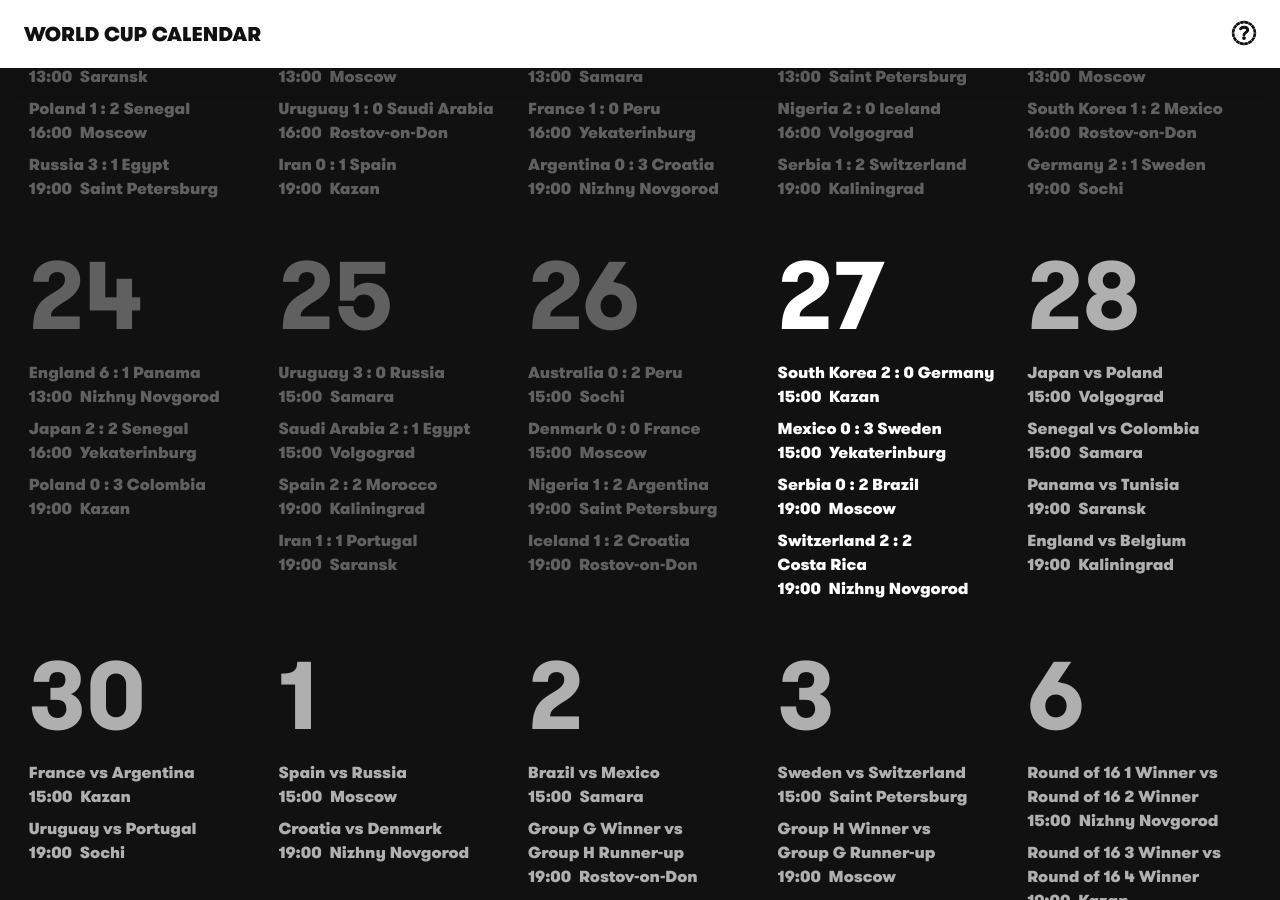
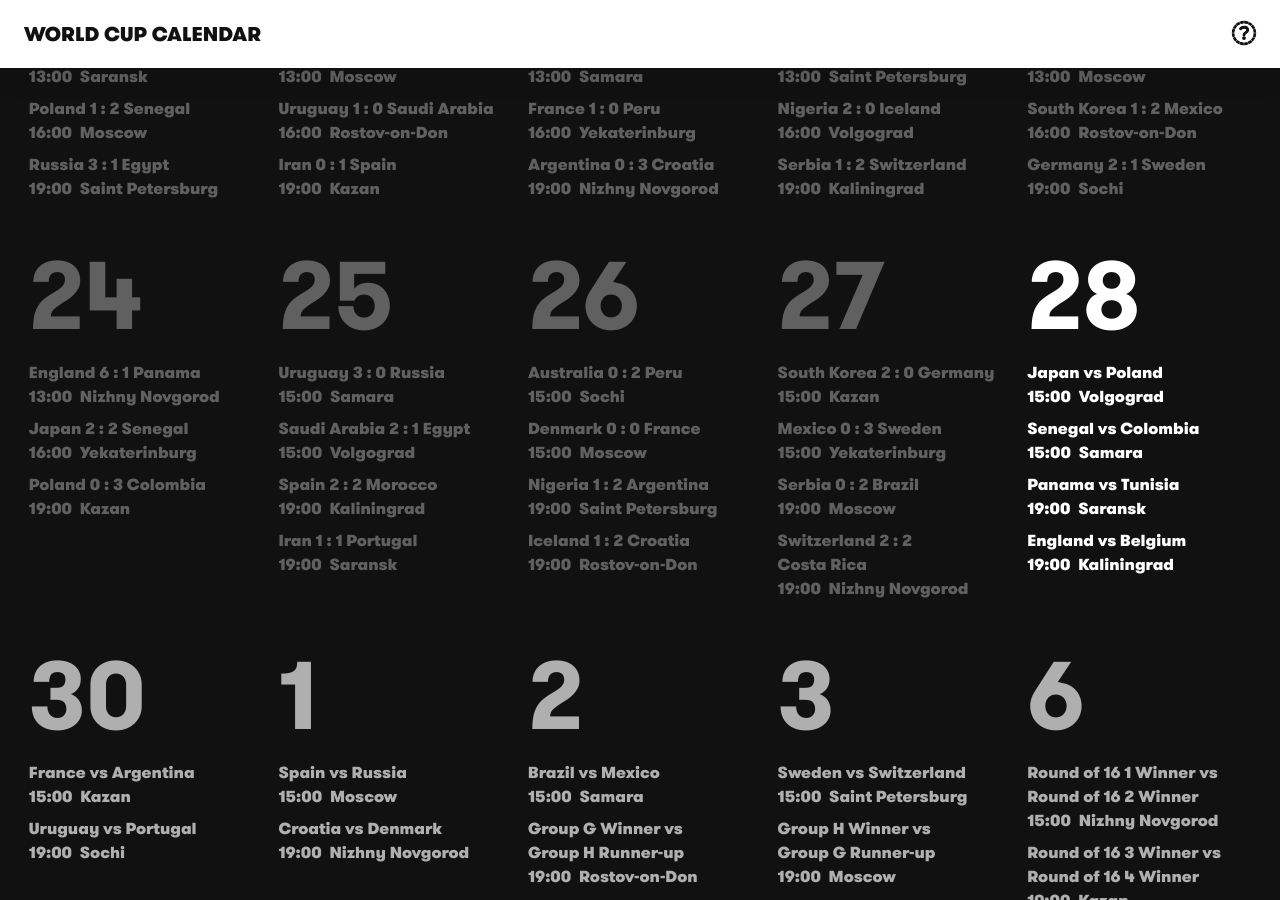
Before and after one commit to iamclydehoel/worldcupcalendar-2018, a Jekyll site: the page built from index.html, in a window 1280 px wide and 900 px high, scrolled down 619 px. Built offline with Jekyll 4.4.1, drawn with Linux system fonts in a browser that asks for light colours; nearby versions of some CDN libraries.

Commit message:
Day update

```diff
--- a/index.html
+++ b/index.html
@@ -9,7 +9,7 @@
   <div class="calendar calendar--day">
 
     {% for day in site.data.fixtures %}
-      <div class="day{% if day.date == '27/6' %} day--current{% endif %}">
+      <div class="day{% if day.date == '28/6' %} day--current{% endif %}">
         <h3 class="day__title">{{ day.date | split:'/' | first }}</h3>
         <ul class="fixtures">
           {% for match in day.matches %}
```
